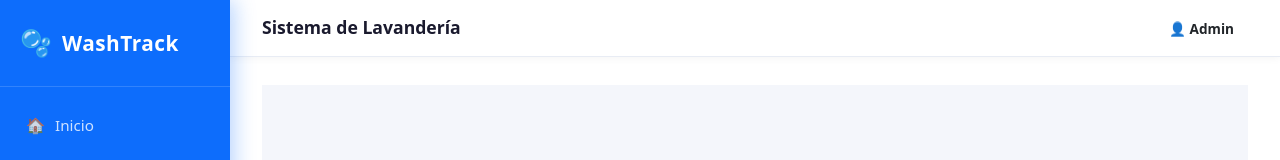
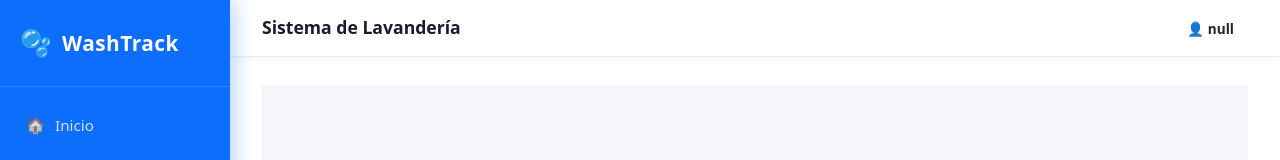
Before and after one commit to amg-argenis/washtrack-front, an Angular app: page /login in a window 1280 px wide. Shown: the top 160 px of the page. Built offline with nearby package versions, Linux system fonts and the light colour scheme.

Commit message:
Login - Nombre de quien esta en la sesion actual

```diff
--- a/src/app/app.html
+++ b/src/app/app.html
@@ -37,7 +37,7 @@
     <header class="topbar">
       <h2 class="page-title">Sistema de Lavandería</h2>
       <div class="topbar-right">
-        <span class="user-badge">👤 Admin</span>
+        <span class="user-badge">👤 {{this.nombre}}</span>
       </div>
     </header>
 
--- a/src/app/app.ts
+++ b/src/app/app.ts
@@ -7,4 +7,14 @@ import { RouterOutlet, RouterLink, RouterLinkActive } from '@angular/router';
   templateUrl: './app.html',
   styleUrl: './app.css'
 })
-export class App { }
+export class App {
+
+  nombre: string = '';
+
+  ngOnInit(): void {
+    this.nombre = String(localStorage.getItem('nombre'));
+  }
+
+
+
+}
```
Also changed, not shown: src/app/servidor/auth-interceptor.ts (+4 -4 lines).
